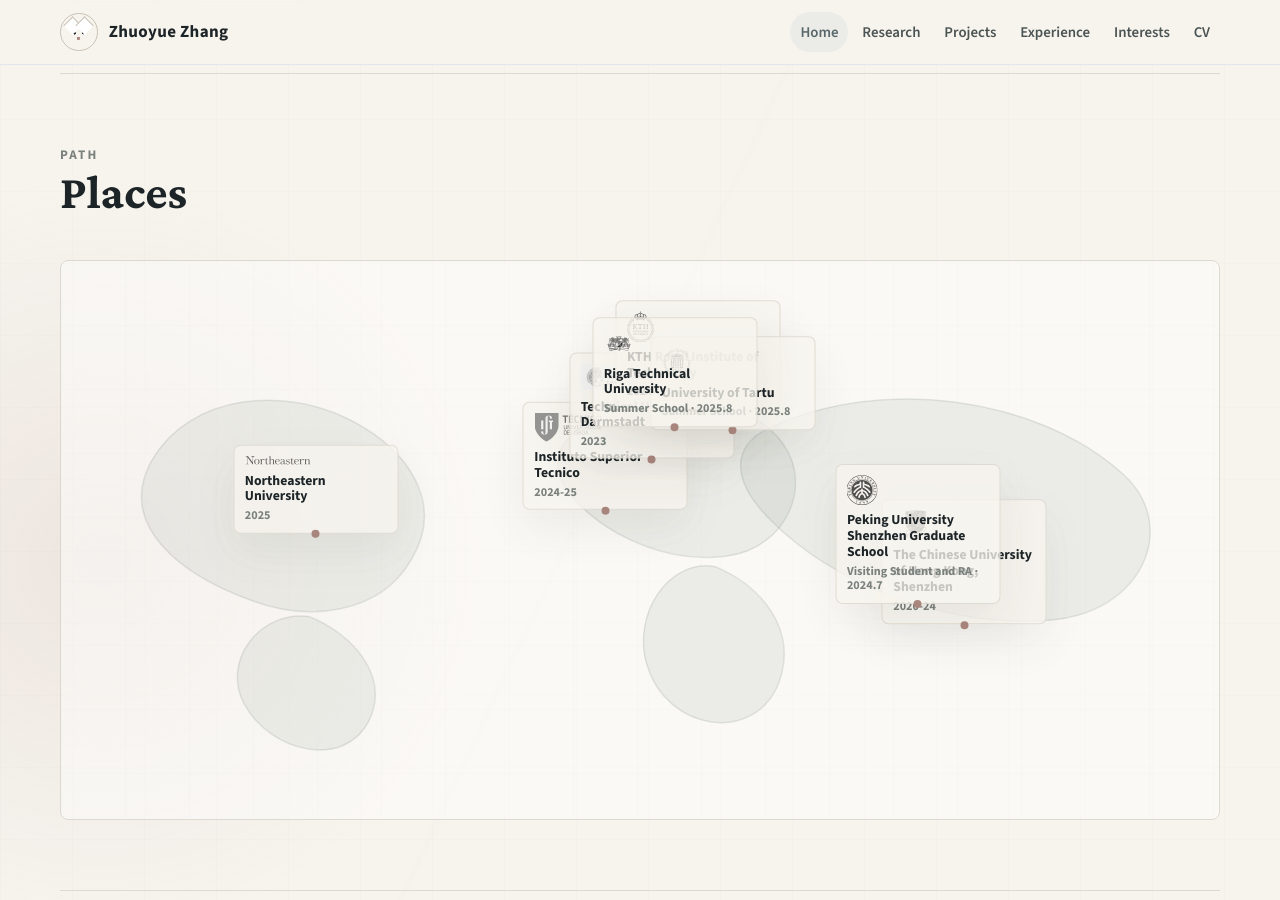
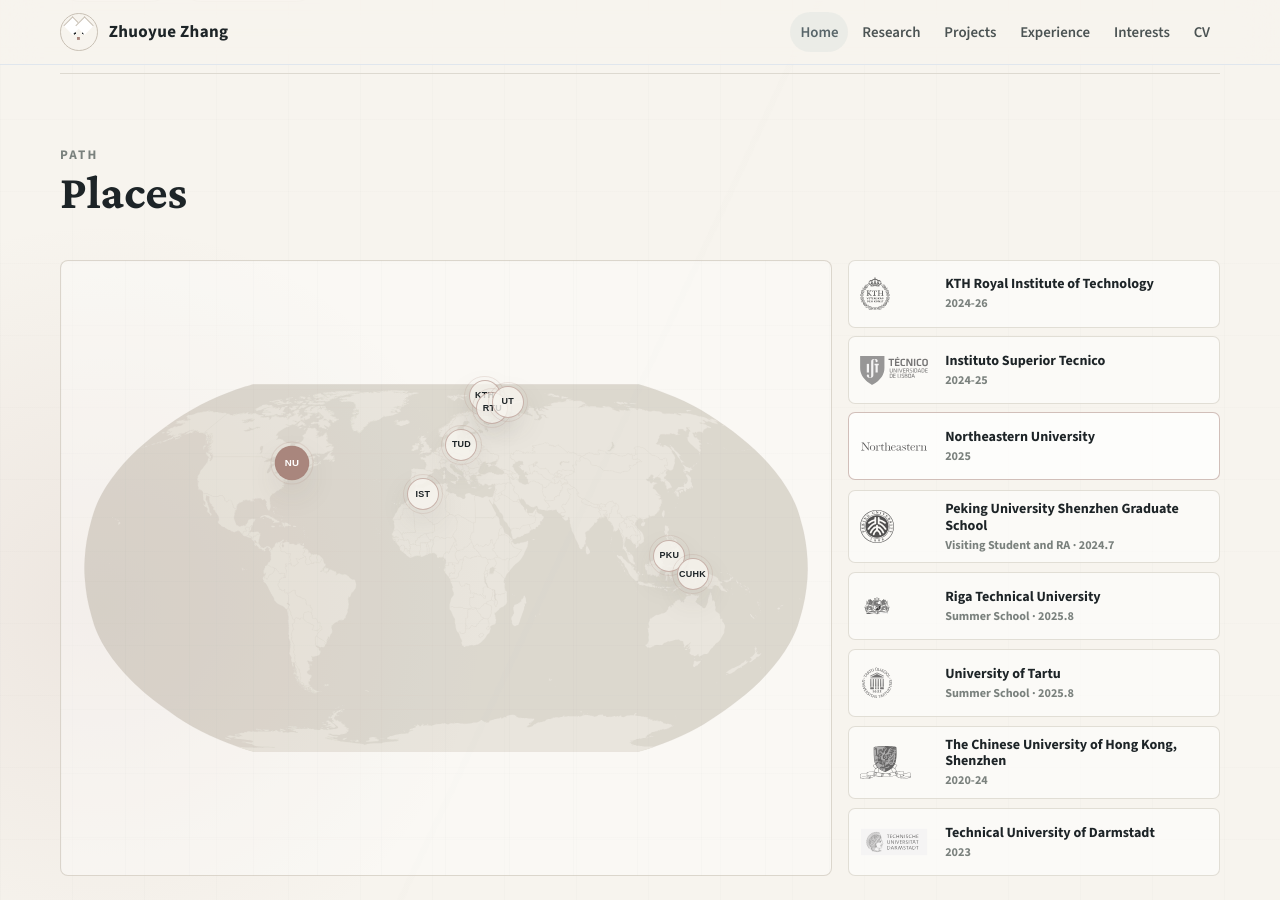
Before and after one commit to yayayida/yayayida.github.io, a Jekyll site: the page built from index.md, in a window 1280 px wide and 900 px high, scrolled down 1753 px. Built offline with Jekyll 4.4.1, drawn with Linux system fonts in a browser that asks for light colours.

Commit message:
Replace path map with real interactive world map

```diff
--- a/assets/site.js
+++ b/assets/site.js
@@ -25,7 +25,30 @@ if (mapPoints.length && mapLabel) {
   activateCity(mapPoints[0]);
 }
 
-const revealItems = document.querySelectorAll(".card, .research-card, .project-card, .feature-card, .timeline-item, .note-card, .city");
+const journeyPins = document.querySelectorAll("[data-place]");
+const journeyCards = document.querySelectorAll("[data-place-card]");
+
+if (journeyPins.length && journeyCards.length) {
+  const setActivePlace = (place) => {
+    journeyPins.forEach((pin) => pin.classList.toggle("is-active", pin.dataset.place === place));
+    journeyCards.forEach((card) => card.classList.toggle("is-active", card.dataset.placeCard === place));
+  };
+
+  journeyPins.forEach((pin) => {
+    pin.addEventListener("mouseenter", () => setActivePlace(pin.dataset.place));
+    pin.addEventListener("focus", () => setActivePlace(pin.dataset.place));
+    pin.addEventListener("click", () => setActivePlace(pin.dataset.place));
+  });
+
+  journeyCards.forEach((card) => {
+    card.addEventListener("mouseenter", () => setActivePlace(card.dataset.placeCard));
+    card.addEventListener("focusin", () => setActivePlace(card.dataset.placeCard));
+  });
+
+  setActivePlace(journeyPins[0].dataset.place);
+}
+
+const revealItems = document.querySelectorAll(".card, .research-card, .project-card, .feature-card, .timeline-item, .note-card, .city, .journey-card");
 
 if ("IntersectionObserver" in window) {
   revealItems.forEach((item) => item.classList.add("reveal"));
--- a/assets/style.css
+++ b/assets/style.css
@@ -784,83 +784,130 @@ h3 {
 }
 
 .journey-map {
+  display: grid;
+  grid-template-columns: minmax(0, 1.35fr) minmax(280px, .65fr);
+  gap: 1rem;
+  align-items: stretch;
+}
+
+.map-stage {
   position: relative;
-  min-height: 560px;
+  min-height: 520px;
   overflow: hidden;
-  border: 1px solid var(--line);
+  border: 1px solid rgba(200, 192, 180, .62);
   border-radius: 8px;
   background:
     linear-gradient(90deg, rgba(89, 102, 106, .018) 1px, transparent 1px),
     linear-gradient(180deg, rgba(89, 102, 106, .016) 1px, transparent 1px),
-    rgba(255, 255, 255, .45);
+    rgba(255, 255, 255, .36);
   background-size: 64px 64px;
 }
 
-.world-map {
+.world-map-image {
   position: absolute;
-  inset: 0;
-  width: 100%;
-  height: 100%;
+  inset: 4% 3%;
+  width: 94%;
+  height: 92%;
+  object-fit: contain;
+  opacity: .46;
+  mix-blend-mode: multiply;
 }
 
-.world-map path {
-  fill: rgba(155, 168, 157, .16);
-  stroke: rgba(115, 128, 125, .18);
-  stroke-width: 1.3;
-}
-
-.journey-marker {
+.journey-pin {
   position: absolute;
   left: var(--x);
   top: var(--y);
-  width: min(165px, 18vw);
-  padding: .62rem .66rem;
-  border: 1px solid rgba(221, 217, 208, .9);
-  border-radius: 7px;
-  background: rgba(247, 244, 238, .78);
-  box-shadow: 0 18px 44px rgba(73, 66, 56, .075);
+  display: grid;
+  width: 2rem;
+  height: 2rem;
+  place-items: center;
+  padding: 0;
+  border: 1px solid rgba(169, 134, 125, .58);
+  border-radius: 50%;
+  background: rgba(247, 244, 238, .82);
+  color: var(--ink);
+  box-shadow: 0 12px 30px rgba(73, 66, 56, .1);
+  cursor: pointer;
   transform: translate(-50%, -50%);
+  transition: transform .18s ease, background .18s ease, border-color .18s ease;
 }
 
-.journey-marker::before {
+.journey-pin::after {
   content: "";
   position: absolute;
-  left: 50%;
-  bottom: -.34rem;
-  width: .5rem;
-  height: .5rem;
-  border-radius: 50%;
-  background: var(--warm);
-  transform: translateX(-50%);
+  inset: -.32rem;
+  border: 1px solid rgba(169, 134, 125, .18);
+  border-radius: inherit;
 }
 
-.journey-marker img {
+.journey-pin span {
+  font-size: .56rem;
+  font-weight: 800;
+  letter-spacing: .03em;
+  line-height: 1;
+}
+
+.journey-pin:hover,
+.journey-pin:focus,
+.journey-pin.is-active {
+  border-color: rgba(169, 134, 125, .9);
+  background: var(--warm);
+  color: #fff;
+  outline: 0;
+  transform: translate(-50%, -50%) scale(1.08);
+}
+
+.journey-list {
+  display: grid;
+  gap: .55rem;
+}
+
+.journey-card {
+  display: grid;
+  grid-template-columns: 4.5rem minmax(0, 1fr);
+  gap: .8rem;
+  align-items: center;
+  min-height: 4.25rem;
+  padding: .65rem .7rem;
+  border: 1px solid rgba(221, 217, 208, .86);
+  border-radius: 7px;
+  background: rgba(255, 255, 255, .54);
+  transition: border-color .18s ease, background .18s ease, transform .18s ease;
+}
+
+.journey-card img {
   display: block;
   max-width: 4.2rem;
-  max-height: 1.9rem;
-  margin-bottom: .45rem;
+  max-height: 2.1rem;
   object-fit: contain;
   filter: grayscale(1) saturate(.45) contrast(.9);
   opacity: .82;
 }
 
-.journey-marker strong,
-.journey-marker span {
+.journey-card strong,
+.journey-card span {
   display: block;
 }
 
-.journey-marker strong {
+.journey-card strong {
   color: var(--ink);
-  font-size: .86rem;
+  font-size: .88rem;
   line-height: 1.15;
 }
 
-.journey-marker span {
+.journey-card span {
   margin-top: .24rem;
   color: var(--muted);
   font-size: .76rem;
   font-weight: 700;
   line-height: 1.2;
+}
+
+.journey-card.is-active,
+.journey-card:hover {
+  border-color: rgba(169, 134, 125, .52);
+  background: rgba(255, 255, 255, .76);
+  transform: translateY(-1px);
 }
 
 .article-page {
@@ -1006,37 +1053,16 @@ h3 {
   }
 
   .journey-map {
-    display: grid;
+    grid-template-columns: 1fr;
     gap: .65rem;
-    min-height: 0;
-    padding: 1rem;
   }
 
-  .world-map {
-    position: static;
-    height: 220px;
+  .map-stage {
+    min-height: 360px;
   }
 
-  .journey-marker {
-    position: relative;
-    left: auto;
-    top: auto;
-    display: grid;
-    grid-template-columns: 4.3rem minmax(0, 1fr);
-    column-gap: .8rem;
-    width: 100%;
-    transform: none;
-  }
-
-  .journey-marker::before {
-    display: none;
-  }
-
-  .journey-marker img {
-    grid-row: span 2;
-    align-self: center;
-    max-width: 4.3rem;
-    margin: 0;
+  .journey-list {
+    grid-template-columns: 1fr;
   }
 }
 
@@ -1112,16 +1138,21 @@ h3 {
     padding: .82rem .88rem;
   }
 
-  .world-map {
-    height: 160px;
+  .map-stage {
+    min-height: 230px;
   }
 
-  .journey-marker {
-    grid-template-columns: 3.4rem minmax(0, 1fr);
+  .journey-pin {
+    width: 1.55rem;
+    height: 1.55rem;
   }
 
-  .journey-marker img {
-    max-width: 3.4rem;
+  .journey-pin span {
+    font-size: .48rem;
+  }
+
+  .journey-list {
+    grid-template-columns: 1fr;
   }
 
   .profile-notes {
--- a/index.md
+++ b/index.md
@@ -90,53 +90,51 @@ description: "MSc student at KTH working on urban mobility, geographic modeling,
     </div>
   </div>
   <div class="journey-map" aria-label="Academic path map">
-    <svg class="world-map" viewBox="0 0 1000 430" role="img" aria-label="Transparent map showing North America, Europe, and Asia">
-      <path d="M78 147 C112 88, 194 82, 251 112 C301 138, 331 184, 303 231 C276 279, 214 286, 164 267 C103 245, 48 202, 78 147 Z" />
-      <path d="M214 281 C250 296, 285 331, 266 371 C245 413, 181 399, 158 356 C139 321, 170 276, 214 281 Z" />
-      <path d="M449 117 C496 79, 577 83, 617 124 C654 162, 628 223, 574 229 C517 236, 455 204, 433 165 C424 147, 430 132, 449 117 Z" />
-      <path d="M612 118 C708 73, 843 91, 917 158 C966 202, 935 277, 856 284 C766 292, 667 253, 612 197 C579 164, 578 134, 612 118 Z" />
-      <path d="M565 238 C603 254, 637 291, 620 338 C599 392, 523 380, 506 323 C493 280, 524 231, 565 238 Z" />
-    </svg>
+    <div class="map-stage" aria-label="World map with school locations">
+      <img class="world-map-image" src="{{ '/assets/world-map.svg' | relative_url }}" alt="World map with country boundaries">
+      <button class="journey-pin" data-place="northeastern" style="--x: 30%; --y: 33%;" aria-label="Northeastern University, 2025"><span>NU</span></button>
+      <button class="journey-pin" data-place="ist" style="--x: 47%; --y: 38%;" aria-label="Instituto Superior Tecnico, 2024-25"><span>IST</span></button>
+      <button class="journey-pin" data-place="tud" style="--x: 52%; --y: 30%;" aria-label="Technical University of Darmstadt, 2023"><span>TUD</span></button>
+      <button class="journey-pin" data-place="kth" style="--x: 55%; --y: 22%;" aria-label="KTH Royal Institute of Technology, 2024-26"><span>KTH</span></button>
+      <button class="journey-pin" data-place="rtu" style="--x: 56%; --y: 24%;" aria-label="Riga Technical University, 2025 summer school"><span>RTU</span></button>
+      <button class="journey-pin" data-place="tartu" style="--x: 58%; --y: 23%;" aria-label="University of Tartu, 2025 summer school"><span>UT</span></button>
+      <button class="journey-pin" data-place="pku" style="--x: 79%; --y: 48%;" aria-label="Peking University Shenzhen Graduate School, 2024"><span>PKU</span></button>
+      <button class="journey-pin" data-place="cuhk" style="--x: 82%; --y: 51%;" aria-label="The Chinese University of Hong Kong, Shenzhen, 2020-24"><span>CUHK</span></button>
+    </div>
 
-    <div class="journey-marker marker-america" style="--x: 22%; --y: 41%;">
-      <img src="{{ '/assets/logos/northeastern.svg' | relative_url }}" alt="Northeastern University logo">
-      <strong>Northeastern University</strong>
-      <span>2025</span>
-    </div>
-    <div class="journey-marker marker-europe" style="--x: 47%; --y: 35%;">
-      <img src="{{ '/assets/logos/ist.svg' | relative_url }}" alt="Instituto Superior Tecnico logo">
-      <strong>Instituto Superior Tecnico</strong>
-      <span>2024-25</span>
-    </div>
-    <div class="journey-marker marker-europe" style="--x: 51%; --y: 26%;">
-      <img src="{{ '/assets/logos/tu-darmstadt.svg' | relative_url }}" alt="Technical University of Darmstadt logo">
-      <strong>Technical University of Darmstadt</strong>
-      <span>2023</span>
-    </div>
-    <div class="journey-marker marker-europe" style="--x: 55%; --y: 17%;">
-      <img src="{{ '/assets/logos/kth.svg' | relative_url }}" alt="KTH Royal Institute of Technology logo">
-      <strong>KTH Royal Institute of Technology</strong>
-      <span>2024-26</span>
-    </div>
-    <div class="journey-marker marker-europe" style="--x: 58%; --y: 22%;">
-      <img src="{{ '/assets/logos/tartu.svg' | relative_url }}" alt="University of Tartu logo">
-      <strong>University of Tartu</strong>
-      <span>Summer School · 2025.8</span>
-    </div>
-    <div class="journey-marker marker-europe" style="--x: 53%; --y: 20%;">
-      <img src="{{ '/assets/logos/rtu.svg' | relative_url }}" alt="Riga Technical University logo">
-      <strong>Riga Technical University</strong>
-      <span>Summer School · 2025.8</span>
-    </div>
-    <div class="journey-marker marker-asia" style="--x: 78%; --y: 54%;">
-      <img src="{{ '/assets/logos/cuhk.svg' | relative_url }}" alt="The Chinese University of Hong Kong, Shenzhen logo">
-      <strong>The Chinese University of Hong Kong, Shenzhen</strong>
-      <span>2020-24</span>
-    </div>
-    <div class="journey-marker marker-asia" style="--x: 74%; --y: 49%;">
-      <img src="{{ '/assets/logos/pku.svg' | relative_url }}" alt="Peking University logo">
-      <strong>Peking University Shenzhen Graduate School</strong>
-      <span>Visiting Student and RA · 2024.7</span>
+    <div class="journey-list" aria-label="School timeline">
+      <article class="journey-card" data-place-card="kth">
+        <img src="{{ '/assets/logos/kth.svg' | relative_url }}" alt="KTH Royal Institute of Technology logo">
+        <div><strong>KTH Royal Institute of Technology</strong><span>2024-26</span></div>
+      </article>
+      <article class="journey-card" data-place-card="ist">
+        <img src="{{ '/assets/logos/ist.svg' | relative_url }}" alt="Instituto Superior Tecnico logo">
+        <div><strong>Instituto Superior Tecnico</strong><span>2024-25</span></div>
+      </article>
+      <article class="journey-card" data-place-card="northeastern">
+        <img src="{{ '/assets/logos/northeastern.svg' | relative_url }}" alt="Northeastern University logo">
+        <div><strong>Northeastern University</strong><span>2025</span></div>
+      </article>
+      <article class="journey-card" data-place-card="pku">
+        <img src="{{ '/assets/logos/pku.svg' | relative_url }}" alt="Peking University logo">
+        <div><strong>Peking University Shenzhen Graduate School</strong><span>Visiting Student and RA · 2024.7</span></div>
+      </article>
+      <article class="journey-card" data-place-card="rtu">
+        <img src="{{ '/assets/logos/rtu.svg' | relative_url }}" alt="Riga Technical University logo">
+        <div><strong>Riga Technical University</strong><span>Summer School · 2025.8</span></div>
+      </article>
+      <article class="journey-card" data-place-card="tartu">
+        <img src="{{ '/assets/logos/tartu.svg' | relative_url }}" alt="University of Tartu logo">
+        <div><strong>University of Tartu</strong><span>Summer School · 2025.8</span></div>
+      </article>
+      <article class="journey-card" data-place-card="cuhk">
+        <img src="{{ '/assets/logos/cuhk.svg' | relative_url }}" alt="The Chinese University of Hong Kong, Shenzhen logo">
+        <div><strong>The Chinese University of Hong Kong, Shenzhen</strong><span>2020-24</span></div>
+      </article>
+      <article class="journey-card" data-place-card="tud">
+        <img src="{{ '/assets/logos/tu-darmstadt.svg' | relative_url }}" alt="Technical University of Darmstadt logo">
+        <div><strong>Technical University of Darmstadt</strong><span>2023</span></div>
+      </article>
     </div>
   </div>
 </section>
```
Also changed, not shown: assets/world-map.svg (added).
